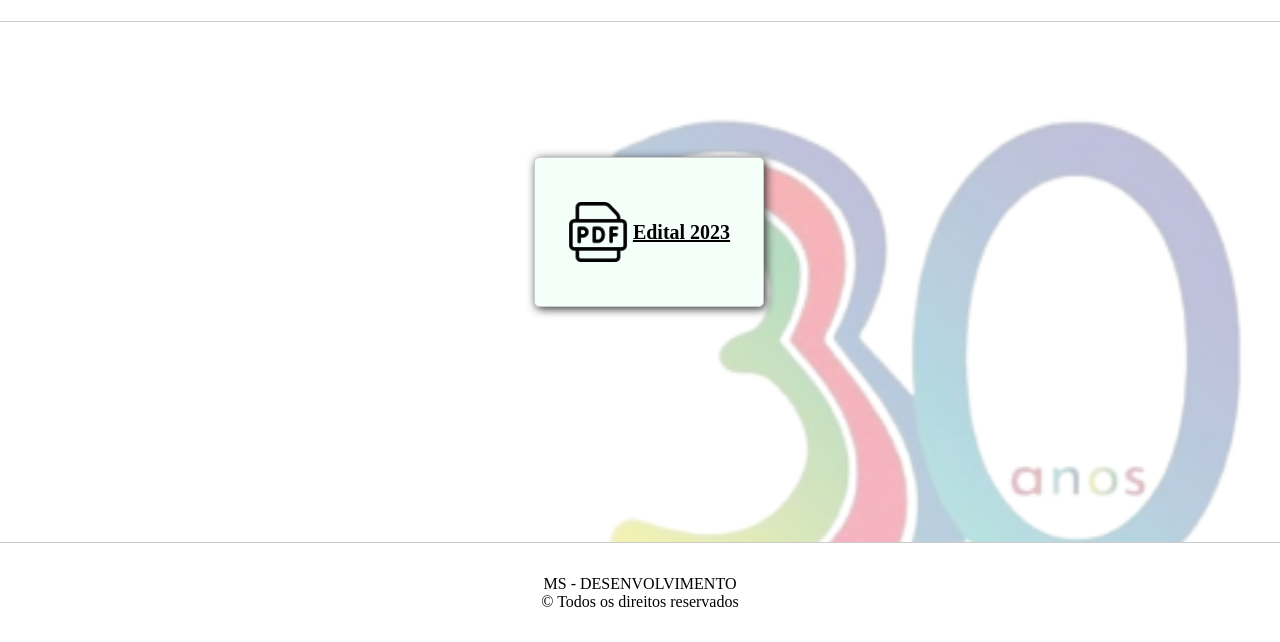
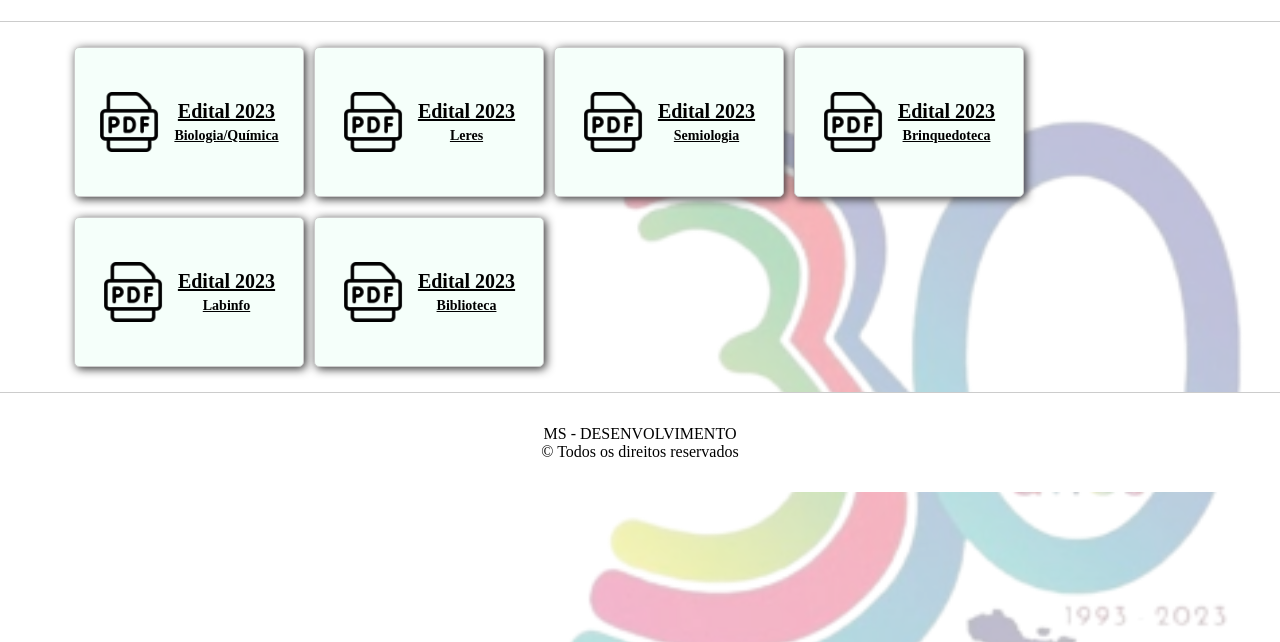
Before and after one commit to estagiario2023/estagios, a plain HTML site: page index.html in a window 1280 px wide. Shown: the part 158-800 px from the top of the page. Drawn offline with Linux system fonts and the light colour scheme.

Commit message:
tela desktop

```diff
--- a/index.html
+++ b/index.html
@@ -20,9 +20,39 @@
 
         <div id="conteudo">
 
-            <a href="documentos/lip.pdf" target="_blank">
+            <a href="documentos/Edital 001 Biologia_Química.pdf" target="_blank">
                 <div class="banner">
-                    <img src="imagens/ficheiro-pdf.png" alt="" id="img"> <p>Edital 2023</p>
+                    <img src="imagens/ficheiro-pdf.png" alt="" id="img"> <p>Edital 2023 <span>Biologia/Química</span></p>
+                </div>
+            </a>
+
+            <a href="documentos/Edital 002 LERES.pdf" target="_blank">
+                <div class="banner">
+                    <img src="imagens/ficheiro-pdf.png" alt="" id="img"> <p>Edital 2023 <span>Leres</span></p>
+                </div>
+            </a>
+
+            <a href="documentos/Edital 003 Semiologia.pdf" target="_blank">
+                <div class="banner">
+                    <img src="imagens/ficheiro-pdf.png" alt="" id="img"> <p>Edital 2023 <span>Semiologia</span></p>
+                </div>
+            </a>
+
+            <a href="documentos/Edital 004 Brinquedoteca.pdf" target="_blank">
+                <div class="banner">
+                    <img src="imagens/ficheiro-pdf.png" alt="" id="img"> <p>Edital 2023 <span>Brinquedoteca</span></p>
+                </div>
+            </a>
+
+            <a href="documentos/Edital 005 Labinfo.pdf.pdf.pdf" target="_blank">
+                <div class="banner">
+                    <img src="imagens/ficheiro-pdf.png" alt="" id="img"> <p>Edital 2023 <span>Labinfo</span></p>
+                </div>
+            </a>
+
+            <a href="documentos/Edital 006 Biblioteca.pdf" target="_blank">
+                <div class="banner">
+                    <img src="imagens/ficheiro-pdf.png" alt="" id="img"> <p>Edital 2023 <span>Biblioteca</span></p>
                 </div>
             </a>
 
--- a/style.css
+++ b/style.css
@@ -41,11 +41,13 @@ header p {
 
 #conteudo {
     width: 100%;
-    height: autopx;
+    height: auto;
     padding-bottom: 115px;
     padding-top: 180px;
     position: relative;
     overflow-y: scroll;
+
+
 }
 
 .banner {
@@ -58,12 +60,12 @@ header p {
     display: flex;
     align-items: center;
     justify-content: center;
-    font-size: 20px;
+    /* font-size: 20px; */
     font-weight: bold;
     text-decoration: underline;
     border: 1px solid #ccc;
     border-radius: 5px;
-    box-shadow: 2px 2px 10px #333;;
+    box-shadow: 2px 2px 10px #333;
 }
 
 #img {
@@ -79,13 +81,18 @@ header p {
 
 .banner img {
     height: 60px;
-    margin-right: 5px;
 }
 
 .banner p  {
     text-align: center;
-    margin: 0;
-    padding: 0;
+    font-size: 20px;
+}
+
+
+.banner span {
+    font-size: 14px;
+    display: block;
+    margin-top: 5px;
 }
 
 
@@ -137,6 +144,8 @@ footer {
         justify-content: space-evenly;
         align-items: center;
         position: static;
+        margin: 0;
+        padding: 0;
     }
 
     header img {
@@ -145,10 +154,6 @@ footer {
 
     header>p {
         font-size: 40px;
-    }
-
-    #tudo #conteudo {
-        overflow: hidden;
     }
 
     #img_trans {
@@ -163,21 +168,44 @@ footer {
     }
 
     #conteudo {
+        margin: 5px auto;
+        max-width: 90%;
+        height: auto;
+        /* position: static;  */
+        overflow: hidden;
+         /* display: flex; */
+        /* justify-content: center;
+        align-items: center;    */
+        padding: 10px;
+        /* background-color: yellow; */
+
+    }
+
+    .banner {
+       margin: 0;
+       padding: 0;
+       top: 0;
+       margin-top: 10px;
+       margin-right: 10px;
+       margin-bottom: 10px;
+       float: left;
+    }
+
+    .banner img {
+        margin-right: 15px;
+    }
+
+    footer {
         width: 100%;
-        height: 50vh;
+        height: 100px;
         position: static;
-        overflow-y: hidden;
+        /* bottom: 0; */
+        background-color: #fff;
+        /* background-color: #F5FFFA; */
+        border-top: 1px solid #ccc;
         display: flex;
         justify-content: center;
         align-items: center;
-        padding: 0;
     }
 
-    .banner {
-        margin-left: 18px;
-    }
-
-
-
-
 }
```
Also changed, not shown: 7 other files.
